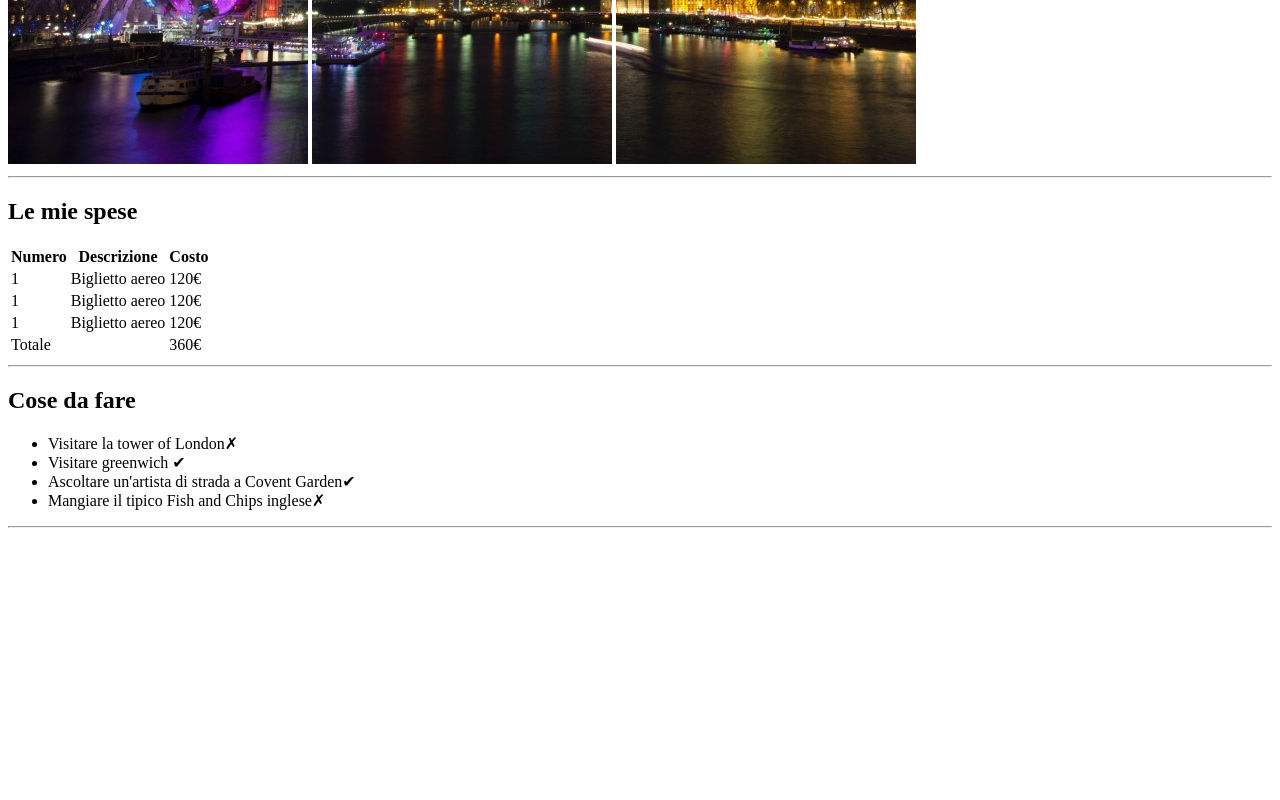
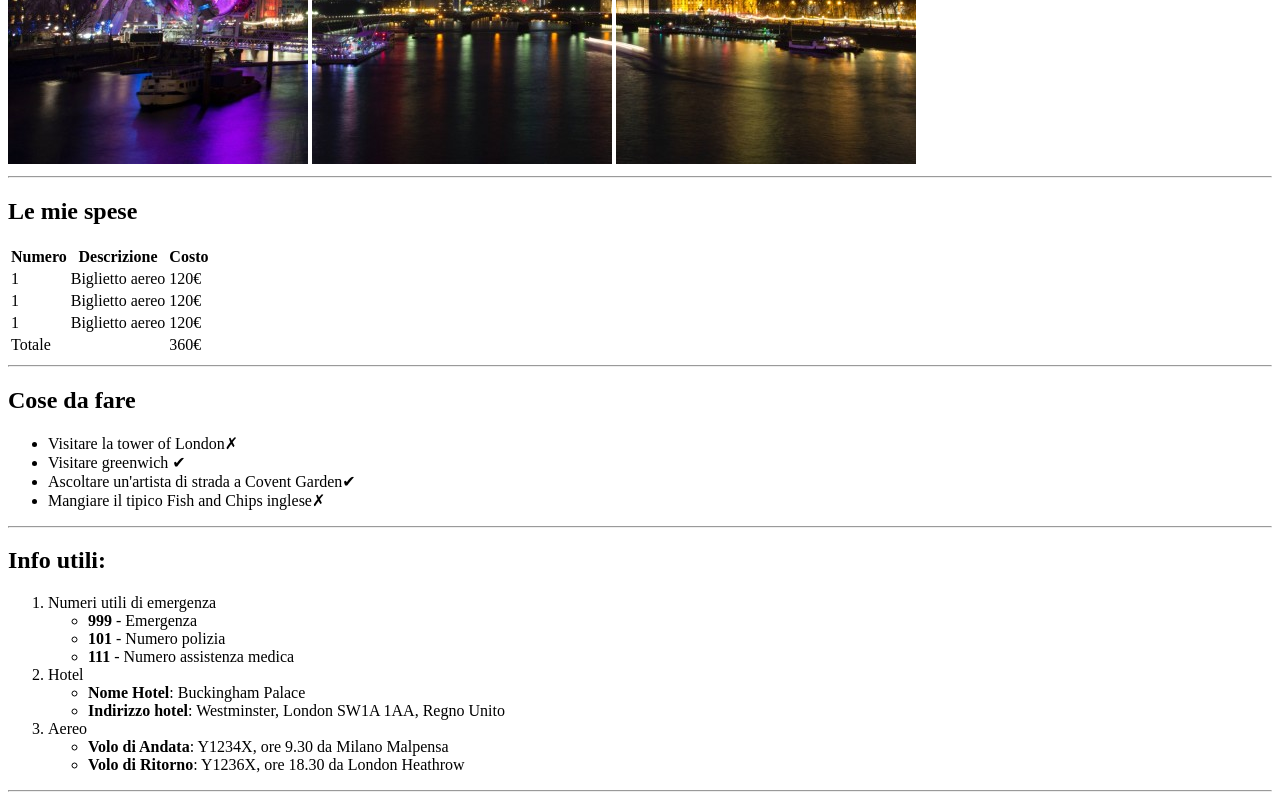
Before and after one commit to AlesciDavide/html-london-trip, a plain HTML site: page index.html in a window 1280 px wide. Shown: the part 516-1316 px from the top of the page. Before the commit the page ends 1052 px from the top, so only its background shows below. Drawn offline with Linux system fonts and the light colour scheme.

Commit message:
info utili

```diff
--- a/index.html
+++ b/index.html
@@ -18,7 +18,9 @@
     </header>
 
     <main>
+
     <!-- Le mie spese -->
+
         <section>
             <h2>
                 Le mie spese
@@ -52,12 +54,13 @@
             </table>
             <hr>
         </section>
+
         <!-- Cose da fare -->
+
         <section>
             <h2>
                 Cose da fare
             </h2>
-
             <ul>
                 <li>Visitare la tower of London&#10007;</li>
                 <li>Visitare greenwich &#10004;</li>
@@ -66,6 +69,33 @@
             </ul>
             <hr>
         </section>
+
+        <!-- info utili -->
+
+        <section>
+            <h2>
+                Info utili:
+            </h2>
+            <ol>
+                <li>Numeri utili di emergenza</li>
+                    <ul>
+                        <li list-style="circle"><strong>999</strong> - Emergenza</li>
+                        <li list-style="circle"><strong>101</strong> - Numero polizia</li>
+                        <li list-style="circle"><strong>111</strong> - Numero assistenza medica</li>
+                    </ul>
+                <li>Hotel</li>
+                <ul>
+                    <li list-style="circle"><strong>Nome Hotel</strong>: Buckingham Palace</li>
+                    <li list-style="circle"><strong>Indirizzo hotel</strong>: Westminster, London SW1A 1AA, Regno Unito</li>
+                </ul>
+                <li>Aereo</li>
+                <ul>
+                    <li list-style="circle"><strong>Volo di Andata</strong>: Y1234X, ore 9.30 da Milano Malpensa</li>
+                    <li list-style="circle"><strong>Volo di Ritorno</strong>: Y1236X, ore 18.30 da London Heathrow</li>
+                </ul>
+            </ol>
+            <hr>
+        </section>
     </main>
 </body>
 </html>
```
